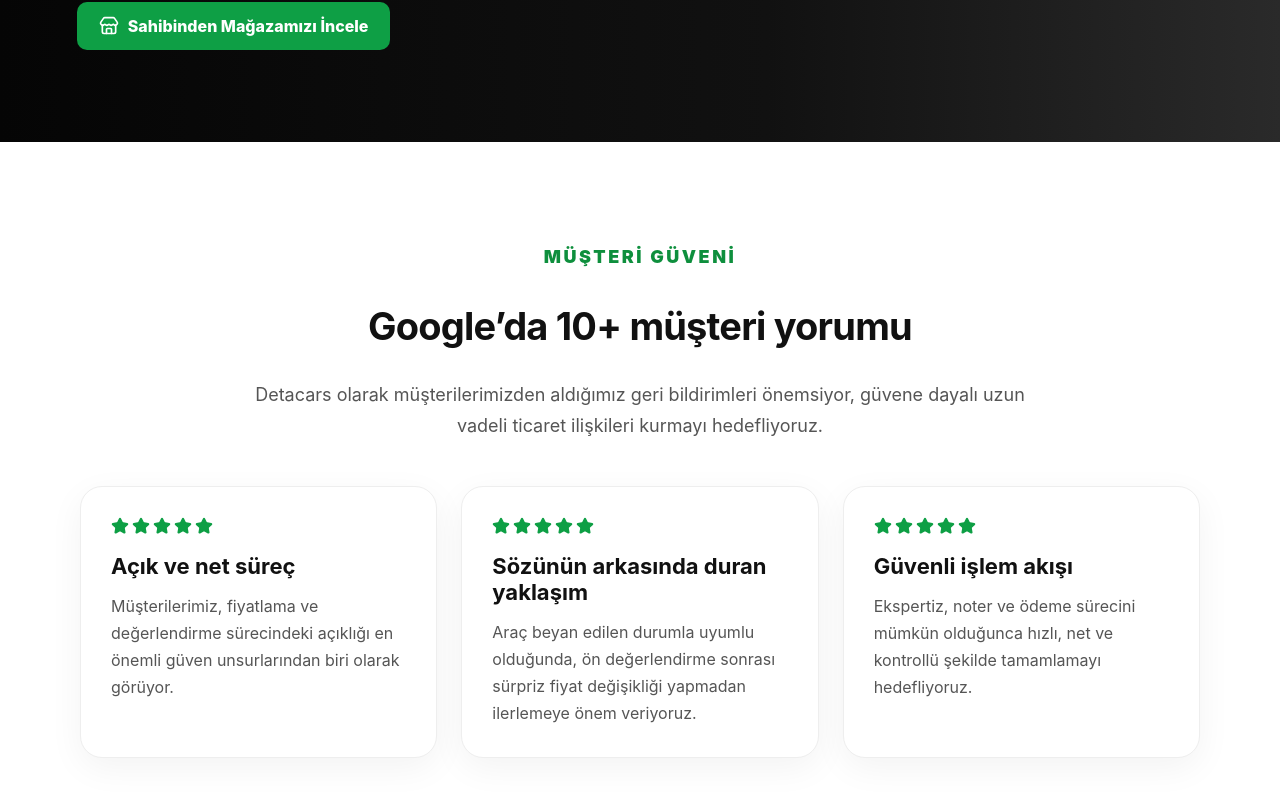
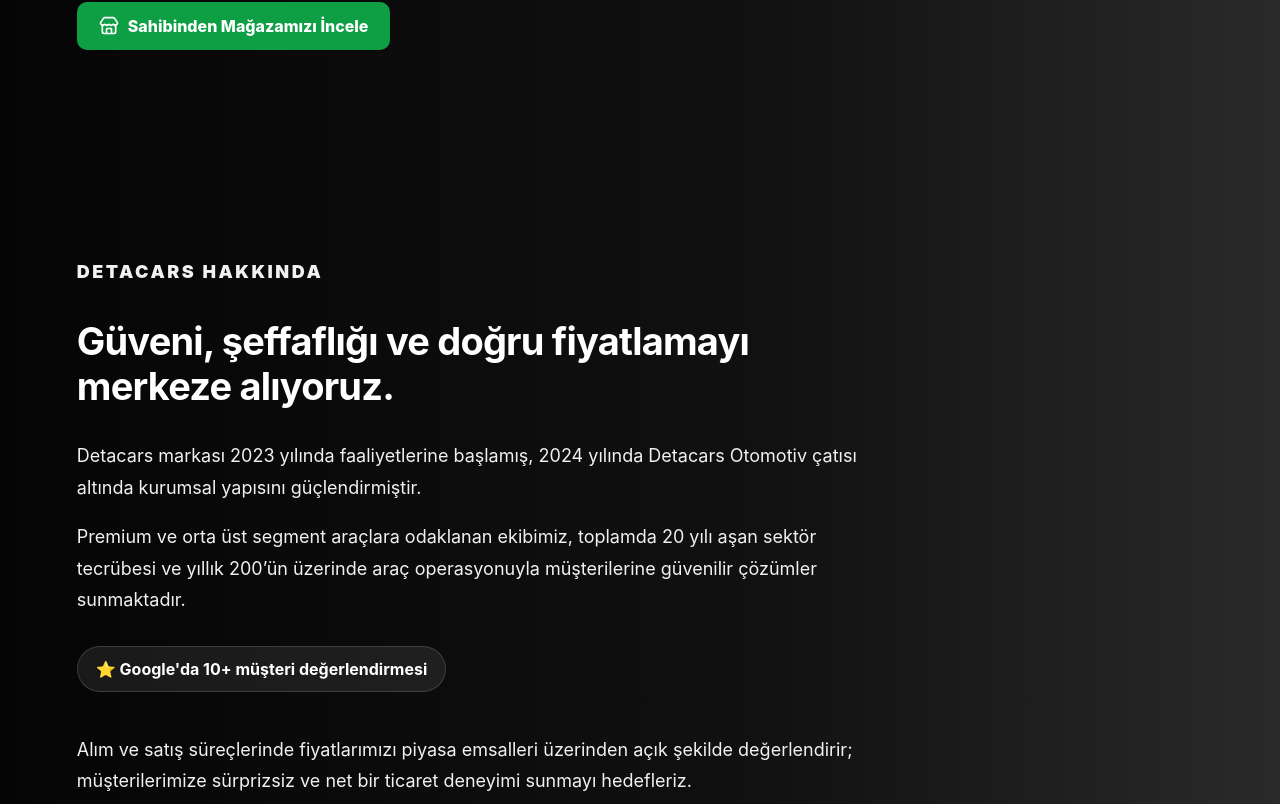
Before and after one commit to alitamirciler/detacars-website, a Next.js app: page / in a window 1280 px wide. Shown: the part 2856-3660 px from the top of the page. Built offline with nearby package versions, Linux system fonts and the light colour scheme.

Commit message:
add google review badge

```diff
--- a/app/globals.css
+++ b/app/globals.css
@@ -112,6 +112,19 @@
 .about div{max-width:820px}
 .about p{font-size:18px;color:#f1f1f1;line-height:1.75}
 
+.googleBadge{
+  display:inline-flex;
+  align-items:center;
+  gap:8px;
+  margin:12px 0 24px;
+  padding:12px 18px;
+  border-radius:999px;
+  background:rgba(255,255,255,.08);
+  border:1px solid rgba(255,255,255,.15);
+  color:#fff;
+  font-weight:700;
+}
+
 .finalCta{margin:72px 6vw 64px;border-radius:28px;background:#0c1110;color:#fff;text-align:center;padding:72px 24px}
 .finalCta p{color:#ddd;font-size:18px}
 
--- a/app/page.tsx
+++ b/app/page.tsx
@@ -197,52 +197,6 @@
         </div>
       </section>
 
-      <section className="reviewSection">
-        <div className="sectionHead">
-          <p className="eyebrow dark">Müşteri güveni</p>
-          <h2>Google’da 10+ müşteri yorumu</h2>
-          <p>
-            Detacars olarak müşterilerimizden aldığımız geri bildirimleri önemsiyor,
-            güvene dayalı uzun vadeli ticaret ilişkileri kurmayı hedefliyoruz.
-          </p>
-        </div>
-
-        <div className="reviewCards">
-          <article>
-            <div className="stars">
-              <Star /><Star /><Star /><Star /><Star />
-            </div>
-            <h3>Açık ve net süreç</h3>
-            <p>
-              Müşterilerimiz, fiyatlama ve değerlendirme sürecindeki açıklığı en önemli
-              güven unsurlarından biri olarak görüyor.
-            </p>
-          </article>
-
-          <article>
-            <div className="stars">
-              <Star /><Star /><Star /><Star /><Star />
-            </div>
-            <h3>Sözünün arkasında duran yaklaşım</h3>
-            <p>
-              Araç beyan edilen durumla uyumlu olduğunda, ön değerlendirme sonrası
-              sürpriz fiyat değişikliği yapmadan ilerlemeye önem veriyoruz.
-            </p>
-          </article>
-
-          <article>
-            <div className="stars">
-              <Star /><Star /><Star /><Star /><Star />
-            </div>
-            <h3>Güvenli işlem akışı</h3>
-            <p>
-              Ekspertiz, noter ve ödeme sürecini mümkün olduğunca hızlı, net ve
-              kontrollü şekilde tamamlamayı hedefliyoruz.
-            </p>
-          </article>
-        </div>
-      </section>
-
       <section id="hakkimizda" className="about">
         <div>
           <p className="eyebrow">Detacars hakkında</p>
@@ -256,6 +210,9 @@
             aşan sektör tecrübesi ve yıllık 200’ün üzerinde araç operasyonuyla
             müşterilerine güvenilir çözümler sunmaktadır.
           </p>
+<div className="googleBadge">
+ ⭐ Google'da 10+ müşteri değerlendirmesi
+</div>
           <p>
             Alım ve satış süreçlerinde fiyatlarımızı piyasa emsalleri üzerinden açık
             şekilde değerlendirir; müşterilerimize sürprizsiz ve net bir ticaret deneyimi
```
